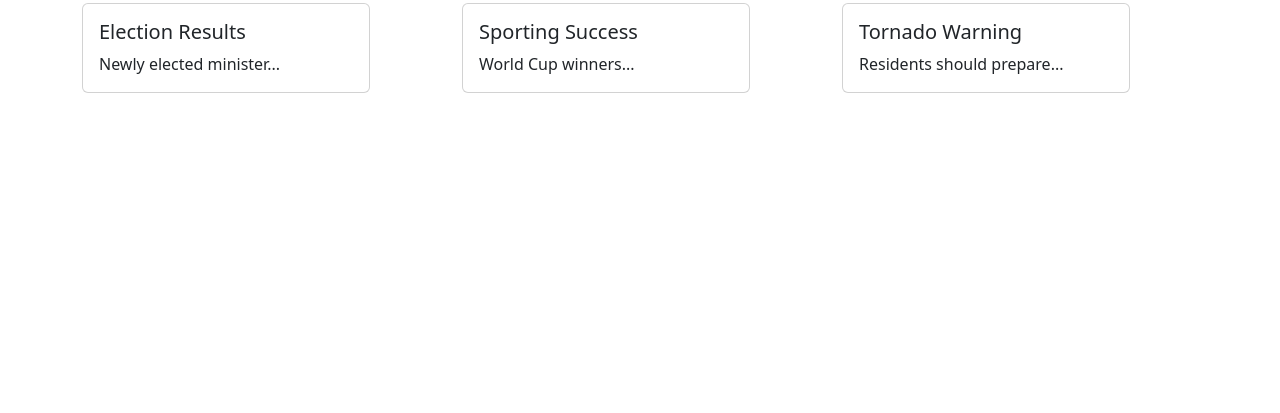
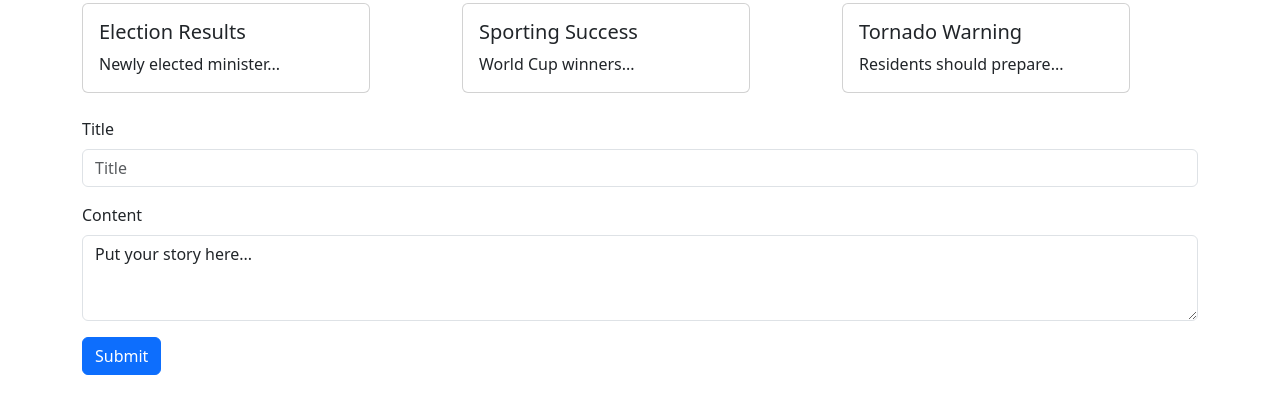
Before and after one commit to Ctbenoit60/ManageData, a plain HTML site: page index.html in a window 1280 px wide. Shown: the part 53-466 px from the top of the page. Drawn offline with nearby package versions, Linux system fonts and the light colour scheme.

Commit message:
added the form element

```diff
--- a/index.html
+++ b/index.html
@@ -28,6 +28,19 @@
   </div>
 </div>
 
+<form class="container">
+    <div class="mb-3">
+        <label for="exampleFormControlInput1" class="form-label">Title</label>
+        <input type="Title" class="form-control" id="exampleFormControlInput1" placeholder="Title">
+      </div>
+      <div class="mb-3">
+        <label for="exampleFormControlTextarea1" class="form-label">Content</label>
+        <textarea class="form-control" id="exampleFormControlTextarea1" rows="3">Put your story here...</textarea>
+      </div>
+      <div class="col-auto">
+        <button type="submit" class="btn btn-primary mb-3">Submit</button>
+      </div>
+</form>
 <script src="index.js"></script>
 </body>
 </html>
--- a/index.js
+++ b/index.js
@@ -6,6 +6,8 @@ let news = [
     { id: 3, title: 'Tornado Warning',
     content: "Residents should prepare..." }
     ];
+
+
 
 function addCard(title = " Untitles", content = "Missing Text") {
 const template =
@@ -18,3 +20,5 @@ document.querySelector('#card-list').appendChild(template);
 news.forEach((newsStory) => {
     addCard(newsStory.title, newsStory.content);
   });
+
+  setInterval(updateNews, 5000);
```
